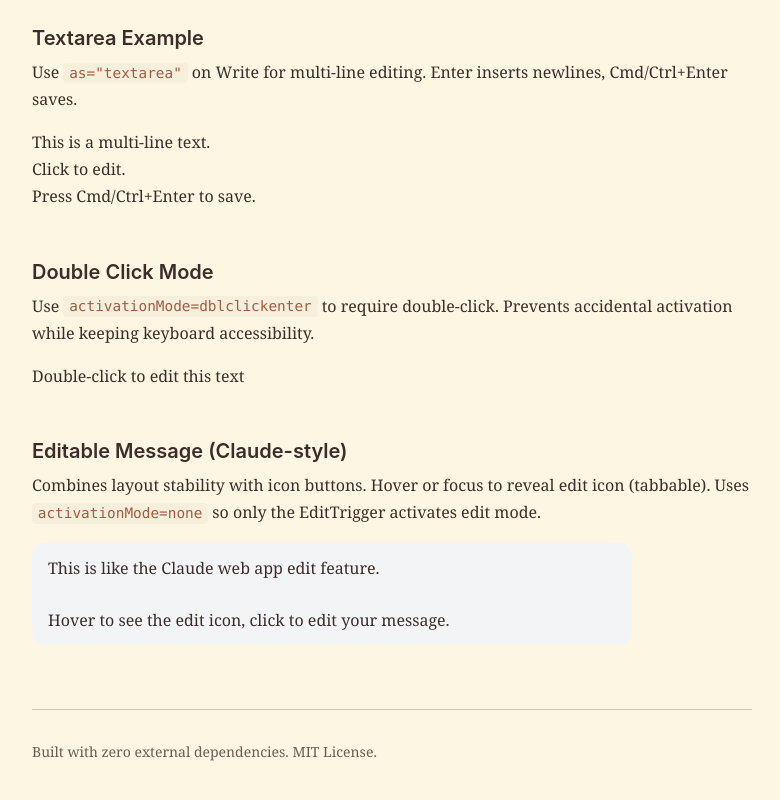
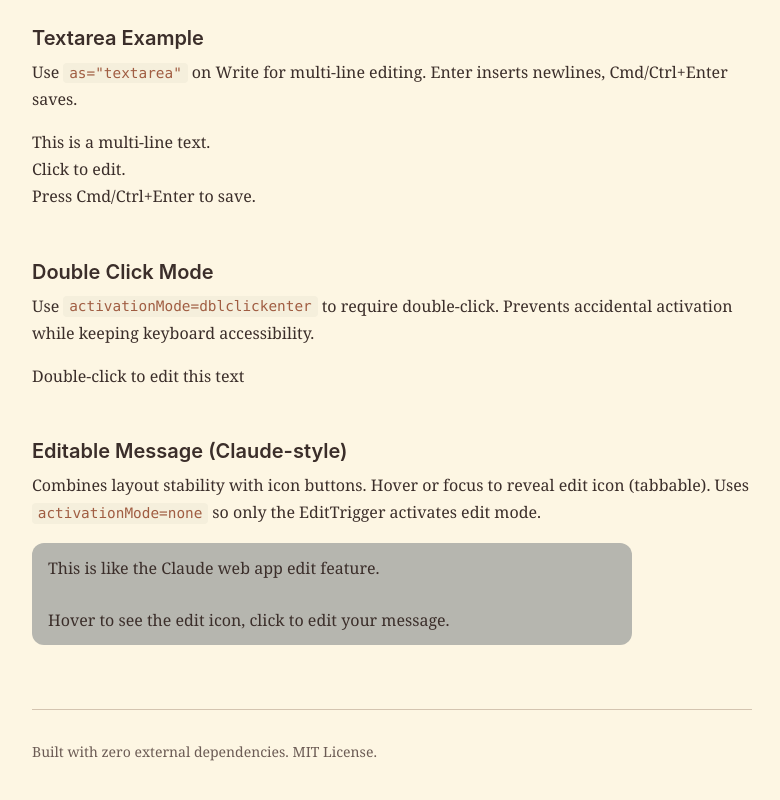
Before and after one commit to subhash-malireddy/react-inline-editable, a React (Vite) app in the folder packages/react-inline-editable/: page / in a window 1280 px wide. Shown: the part 1021-1821 px from the top of the page, without its empty margins (248-1028 px from the left). Built offline with nearby package versions, Linux system fonts and the light colour scheme.

Commit message:
Update EditableMessage component styles for improved visual consistency and user experience

```diff
--- a/packages/react-inline-editable/src/examples/core-examples/EditableMessage.tsx
+++ b/packages/react-inline-editable/src/examples/core-examples/EditableMessage.tsx
@@ -57,7 +57,7 @@ export function EditableMessage() {
         only the EditTrigger activates edit mode.
       </p>
 
-      <div className="group relative p-3 px-4 bg-gray-100 rounded-xl max-w-[600px] min-h-12">
+      <div className="group relative p-3 px-4 bg-[#b6b6af] rounded-xl max-w-[600px] min-h-12">
         <InlineEditable
           onSave={(newValue) => {
             console.log("Message updated:", newValue);
@@ -108,8 +108,8 @@ export function EditableMessage() {
             </InlineEditable.CancelTrigger>
             <InlineEditable.SaveTrigger
               className="flex items-center gap-1 px-3 py-1.5 border-none rounded-md
-                         cursor-pointer text-sm bg-blue-600 text-white
-                         hover:bg-blue-700 transition-colors"
+                         cursor-pointer text-sm bg-text text-white
+                         hover:bg-text/80 transition-colors"
             >
               <CheckIcon /> Save
             </InlineEditable.SaveTrigger>
```
